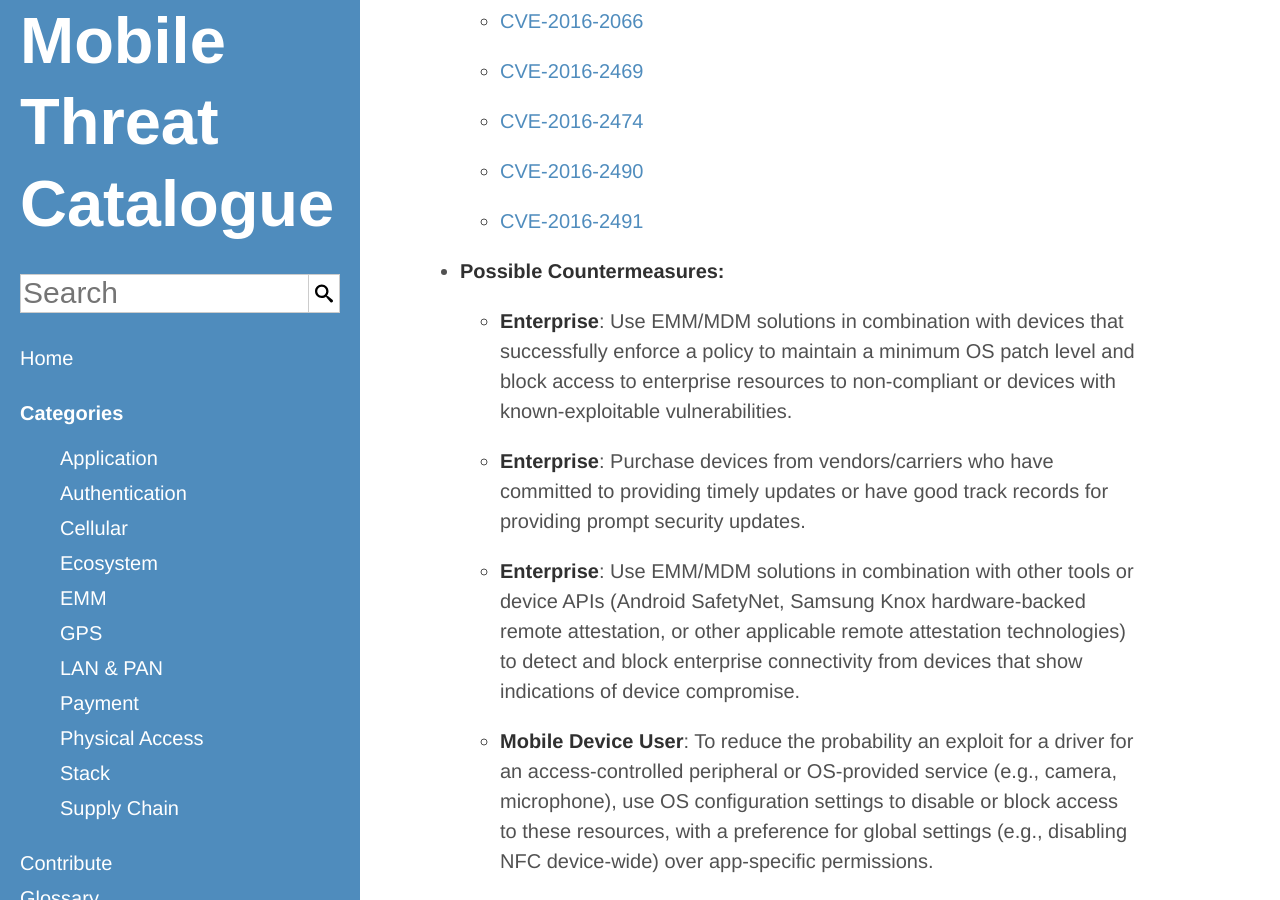
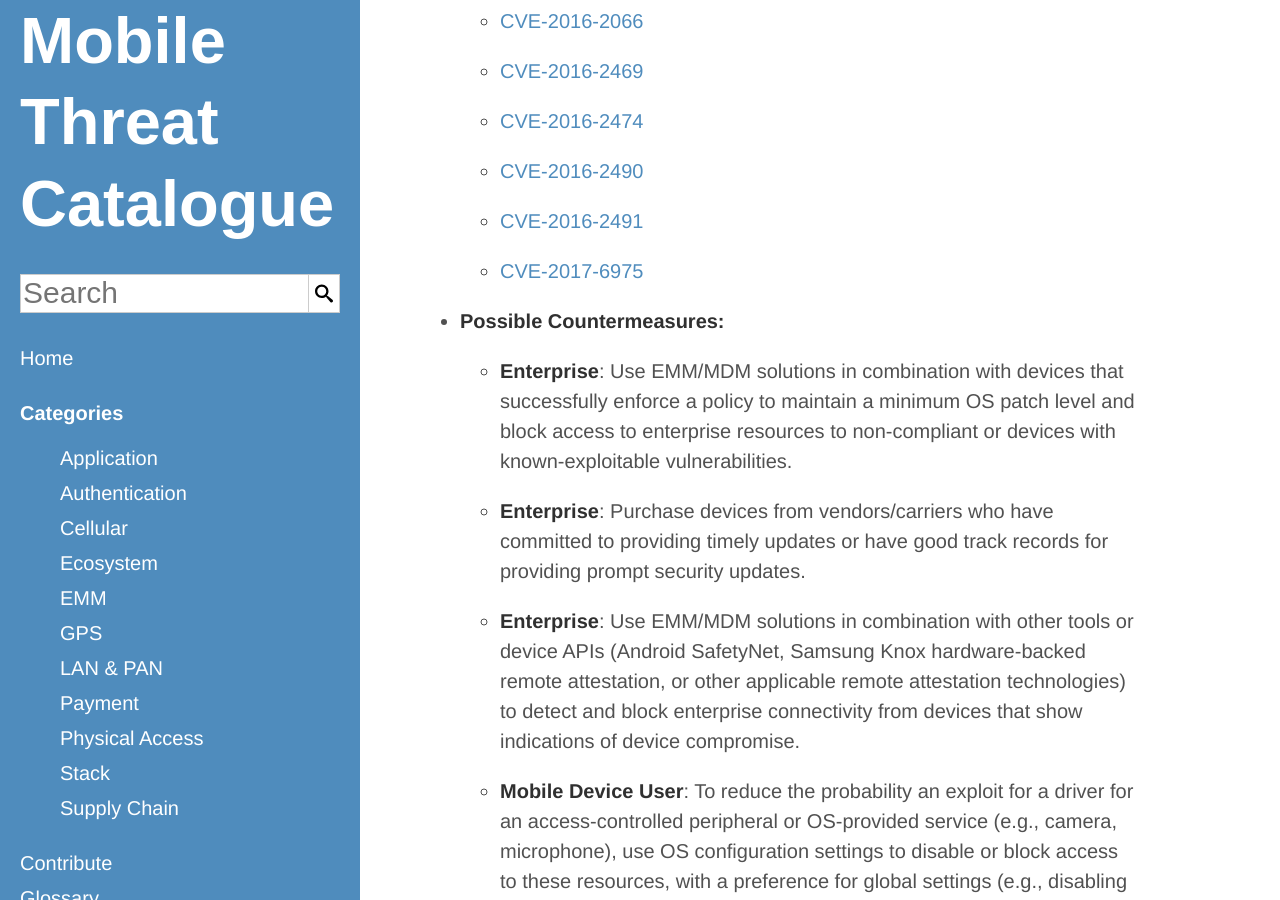
Before and after one commit to usnistgov/mobile-threat-catalogue, a Jekyll site: the page built from _stack-threats/STA-9.md, in a window 1280 px wide and 900 px high, scrolled down 544 px. Built offline with Jekyll 4.4.1, drawn with Linux system fonts in a browser that asks for light colours.

Commit message:
Update STA-9.md
Added CVE-2017-6975

```diff
--- a/_stack-threats/STA-9.md
+++ b/_stack-threats/STA-9.md
@@ -11,6 +11,7 @@
         - CVE-2016-2474
         - CVE-2016-2490
         - CVE-2016-2491
+        - CVE-2017-6975
     PossibleCountermeasures:
         "Use EMM/MDM solutions in combination with devices that successfully enforce a policy to maintain a minimum OS patch level and block access to enterprise resources to non-compliant or devices with known-exploitable vulnerabilities.":
             - Enterprise
```
